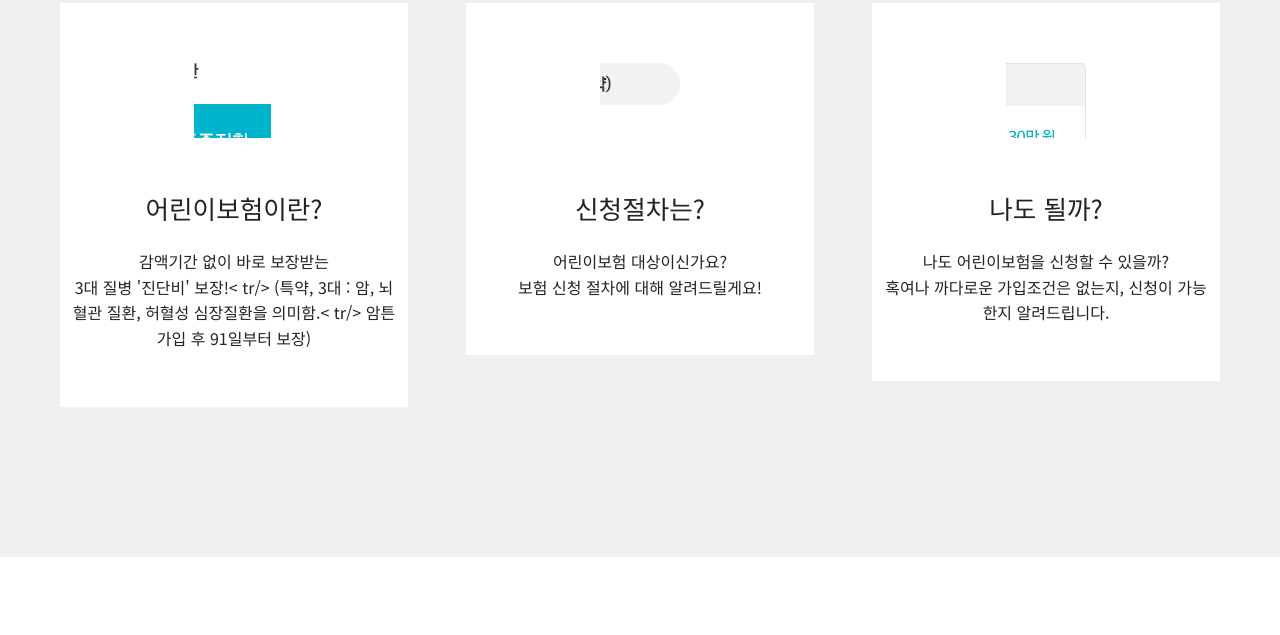
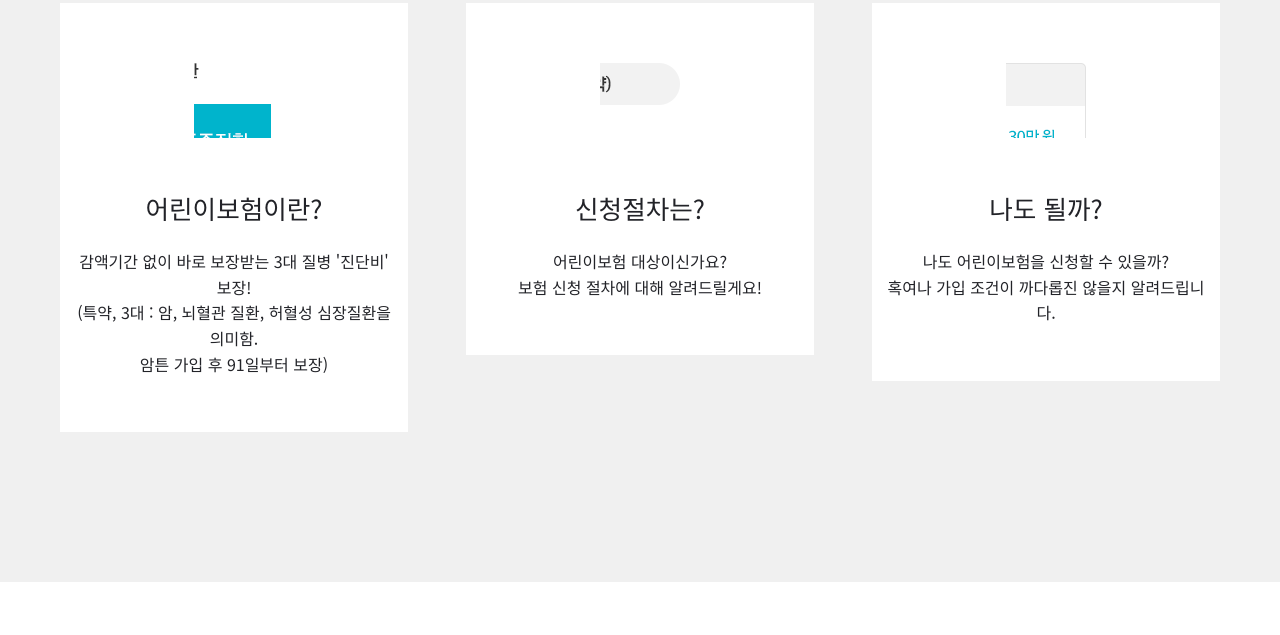
Before and after one commit to nayou97/policy, a plain HTML site: page index.html in a window 1280 px wide. Shown: the part 848-1483 px from the top of the page. Drawn offline with Linux system fonts and the light colour scheme.

Commit message:
Update index.html

```diff
--- a/index.html
+++ b/index.html
@@ -100,9 +100,9 @@
                             <span class="ir_pm">어린이보험 아이콘</span>
                             <h3>어린이보험이란?</h3>
                             <p>
-                                감액기간 없이 바로 보장받는<br/>
-                                3대 질병 '진단비' 보장!< tr/>
-				   (특약, 3대 : 암, 뇌혈관 질환, 허혈성 심장질환을 의미함.< tr/>
+                                감액기간 없이 바로 보장받는
+                                3대 질병 '진단비' 보장!<br/>
+				   (특약, 3대 : 암, 뇌혈관 질환, 허혈성 심장질환을 의미함.<br/>
 				     암튼 가입 후 91일부터 보장)
                             </p>
                         </a>
@@ -123,7 +123,7 @@
                             <h3>나도 될까?</h3>
                             <p>
                                 나도 어린이보험을 신청할 수 있을까?<br/>
-                                혹여나 까다로운 가입조건은 없는지, 신청이 가능한지 알려드립니다.
+                                혹여나 가입 조건이 까다롭진 않을지 알려드립니다.
                             </p>
                         </a>
                     </li>
```
